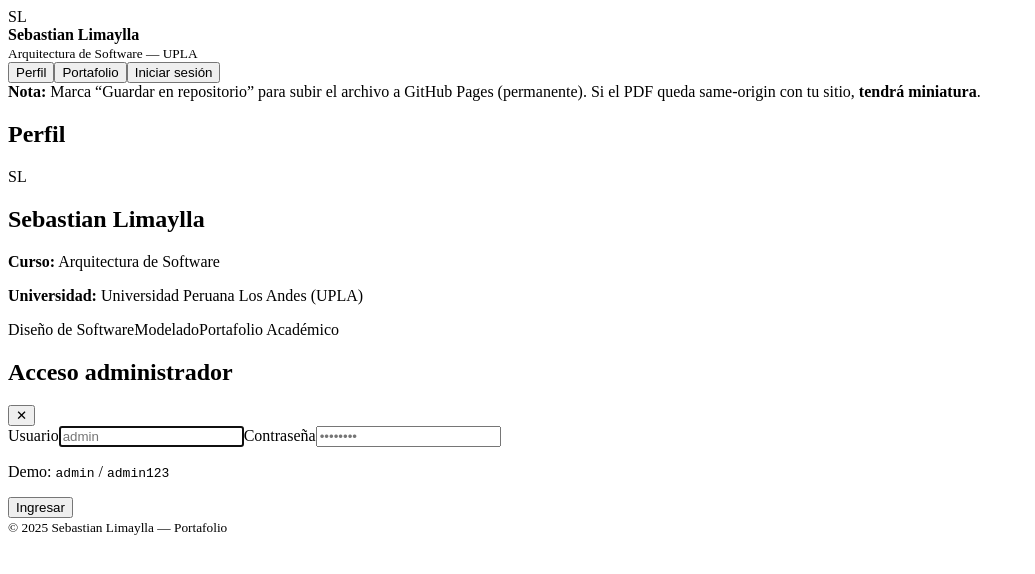
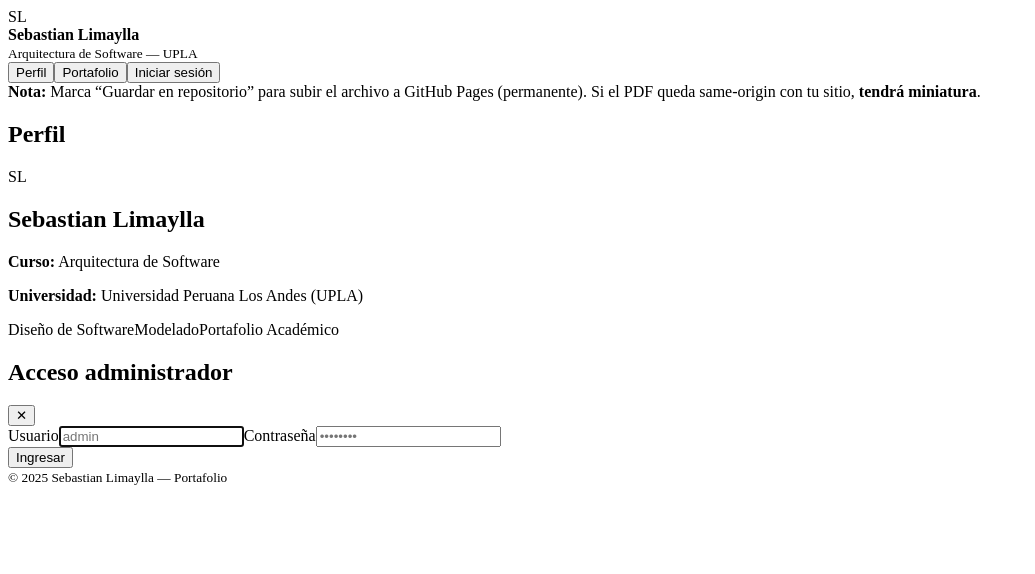
Before and after one commit to R01085B-Limaylla/ArqSoftware, a React (Vite) app: page / in a window 1280 px wide. Both pictures are taken after a click on the button "Iniciar sesión". Shown: the top 574 px of the page, without its empty margins (0-1035 px from the left). Built offline with nearby package versions, Linux system fonts and the light colour scheme; the HTML template or start-up script is replaced by a standard one.

Commit message:
Update LoginModal.jsx

```diff
--- a/src/components/LoginModal.jsx
+++ b/src/components/LoginModal.jsx
@@ -23,8 +23,7 @@ export default function LoginModal({ open, onClose, onLogin }){
           <label>Contraseña
             <input name="password" type="password" placeholder="••••••••" required />
           </label>
-          <p className="muted">Demo: <code>admin</code> / <code>admin123</code></p>
-          <div className="form-actions">
+             <div className="form-actions">
             <button className="btn primary" type="submit">Ingresar</button>
           </div>
         </form>
```
